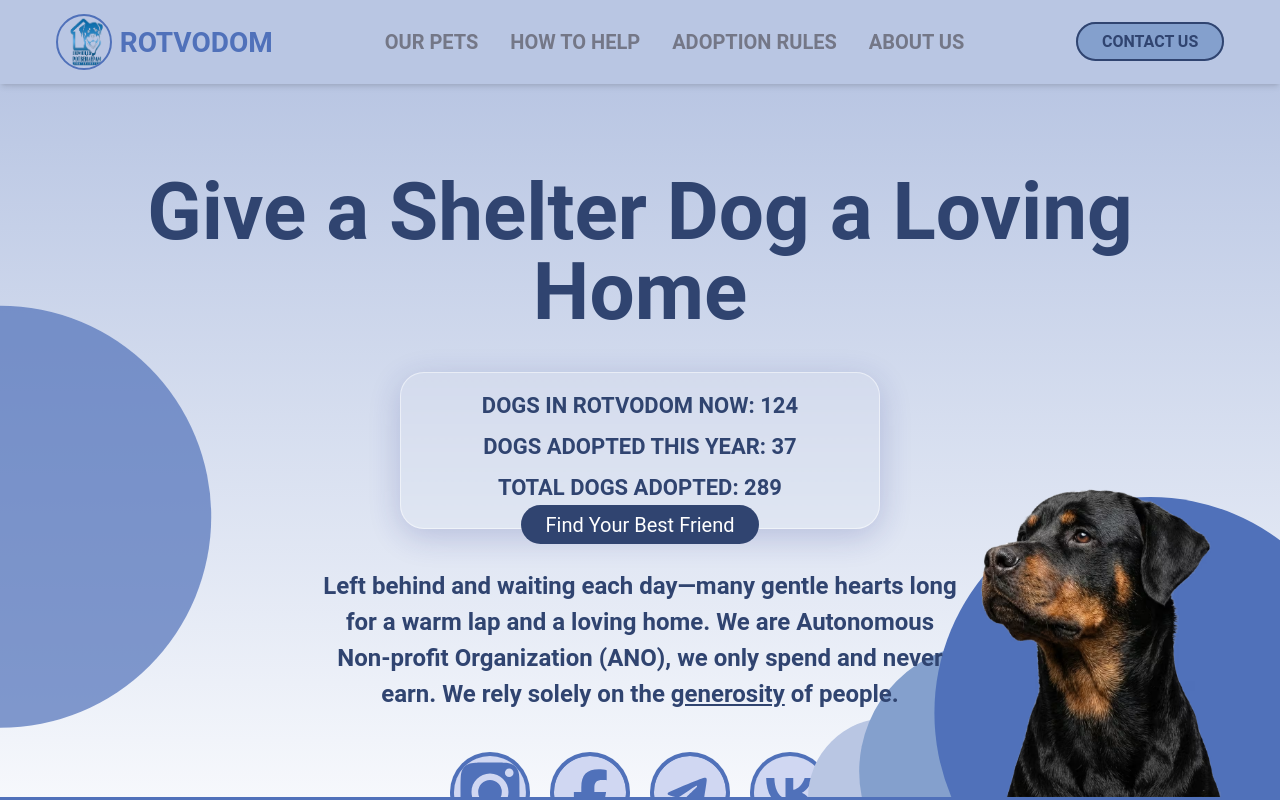
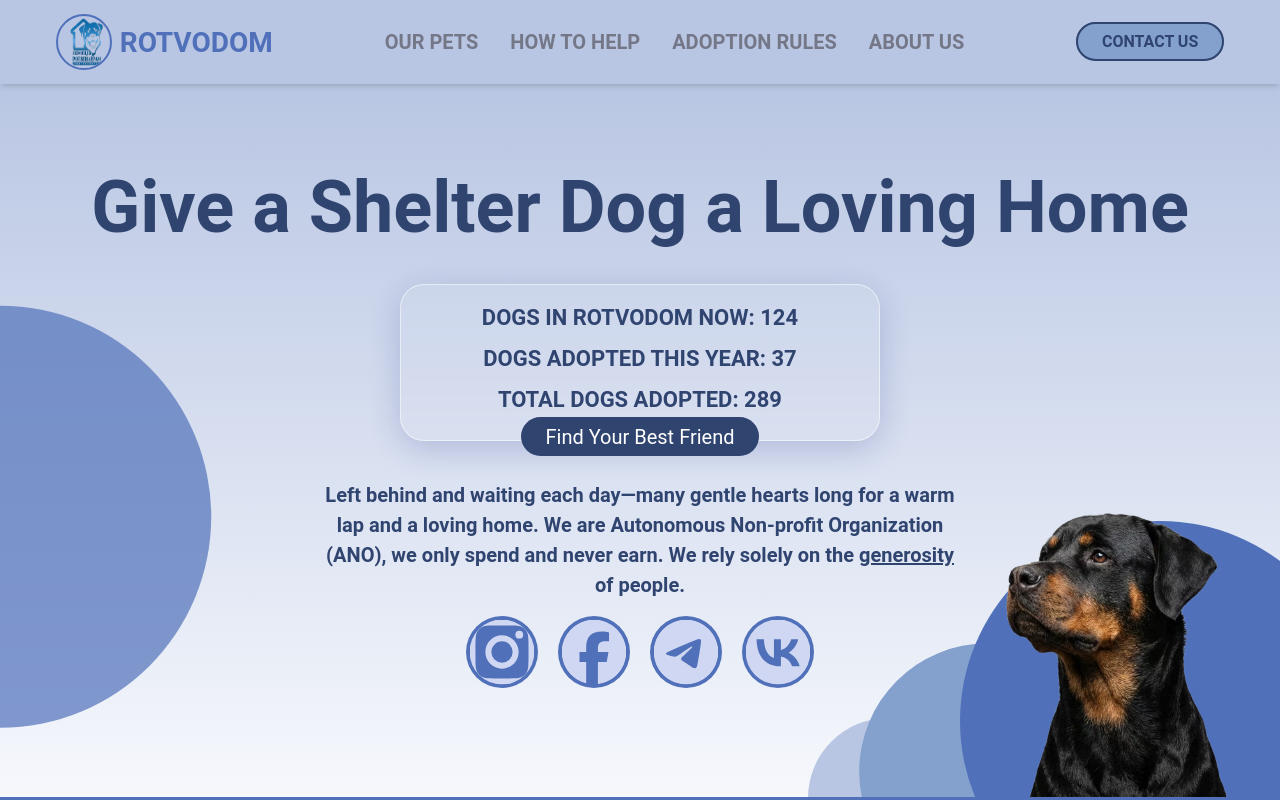
Before and after one commit to bavayra/dog-shelter, a React (Vite) app: page / in a window 1280 px wide. Shown: the top 800 px of the page. Built offline with nearby package versions, Linux system fonts and the light colour scheme; a web font is replaced by a local one.

Commit message:
style(Hero-1280): decreased h2's and text block's font sizes . Decreased social links' sizes and their mt. Decreased sizes of the dog's img and xl decir circle

```diff
--- a/src/styles/custom-breakpoints.css
+++ b/src/styles/custom-breakpoints.css
@@ -435,6 +435,7 @@
   }
   .heading-fluid-hero {
     max-width: fit-content;
+    font-size: 4.5rem;
   }
   .glass-card {
     font-size: 1.375rem;
@@ -443,12 +444,23 @@
   .btn-text-large {
     font-size: 1.25rem;
   }
+  .hero-cta-section p {
+    font-size: 1.25rem;
+  }
+  .social-link-sm,
+  .social-link {
+    min-width: 3.5rem;
+    min-height: 3.5rem;
+  }
+  .hero-social-position {
+    margin-top: 1rem;
+  }
   .circle-hero-transform {
     transform: translateX(-50%) translateY(45%);
   }
   .hero-circle-xl {
-    width: 27rem;
-    height: 27rem;
+    width: 25rem;
+    height: 25rem;
   }
   .hero-circle-md {
     width: 16rem;
@@ -461,8 +473,8 @@
     transform: translateX(-200%) translateY(40%);
   }
   .img-fluid-hero-dog {
-    width: 26rem;
-    height: 26rem;
+    width: 24rem;
+    height: 24rem;
   }
   .dog-grid-container {
     max-width: 80rem;
```
